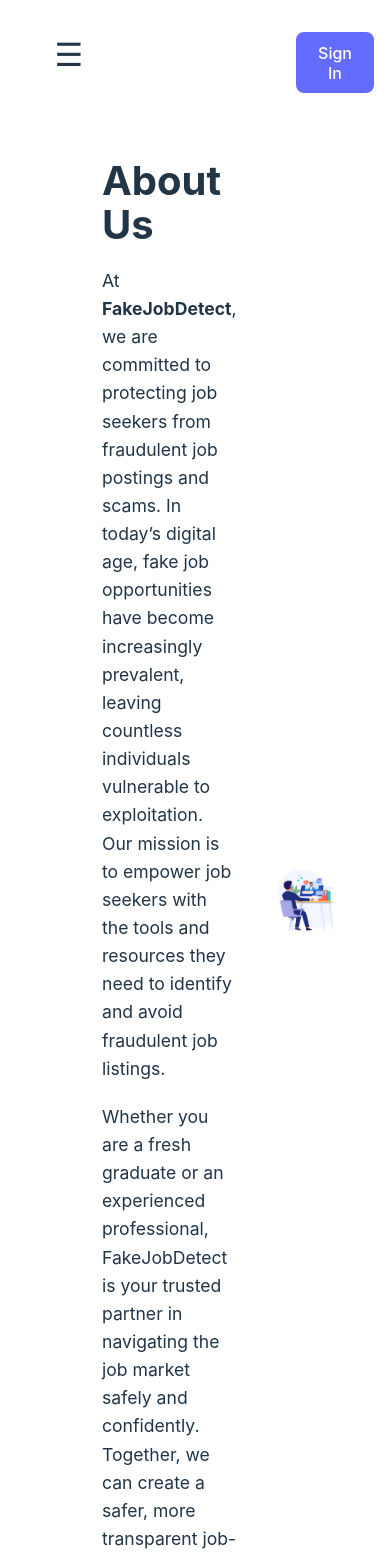
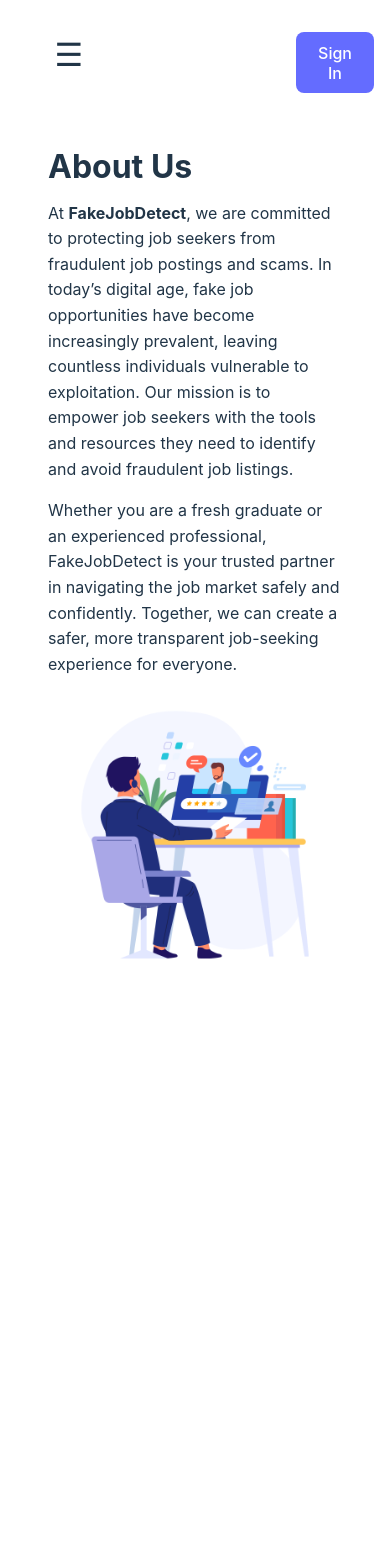
Before and after one commit to AishwaryaTatiwar/fake-job-post, a React (Vite) app in the folder frontend/: page /aboutus in a window 390 px wide. Shown: the top 1557 px of the page. After the commit the page ends 1015 px from the top, so only its background shows below. Built offline with nearby package versions, Linux system fonts and the light colour scheme; no server answers.

Commit message:
Update AboutUS.css

```diff
--- a/frontend/src/styles/AboutUS.css
+++ b/frontend/src/styles/AboutUS.css
@@ -61,3 +61,46 @@
     transform: translateX(0);
   }
 }
+
+/* ----------- Responsive Styles for Mobile ----------- */
+@media (max-width: 768px) {
+  .about-us-container {
+    flex-direction: column;
+    align-items: flex-start;
+    padding: 16px;
+    margin-left: 0;
+    max-width: 100%;
+  }
+
+  .about-us-content,
+  .about-us-image {
+    padding: 0;
+    margin: 0;
+    width: 100%;
+    /* Remove animation and transform on mobile */
+    animation: none !important;
+    transform: none !important;
+  }
+
+  .about-us-content h1 {
+    font-size: 2rem;
+    margin-bottom: 16px;
+  }
+
+  .about-us-content p {
+    font-size: 1rem;
+    margin-bottom: 16px;
+  }
+
+  .about-us-image {
+    text-align: center;
+    margin-top: 16px;
+    margin-left: 0;
+  }
+
+  .about-us-image img {
+    width: 90%;
+    max-width: 320px;
+    border-radius: 10px;
+  }
+}
```
Lines whose indentation alone changed are shown as unchanged.
